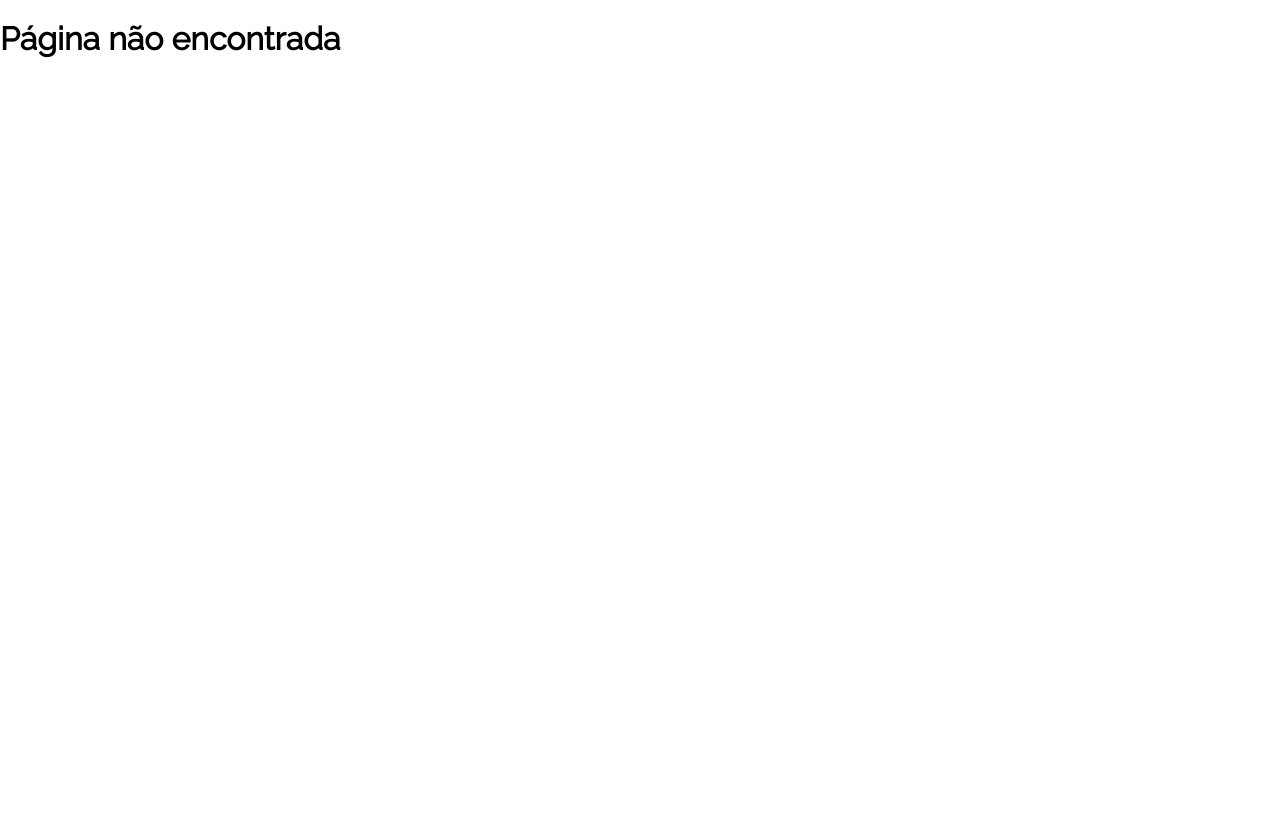
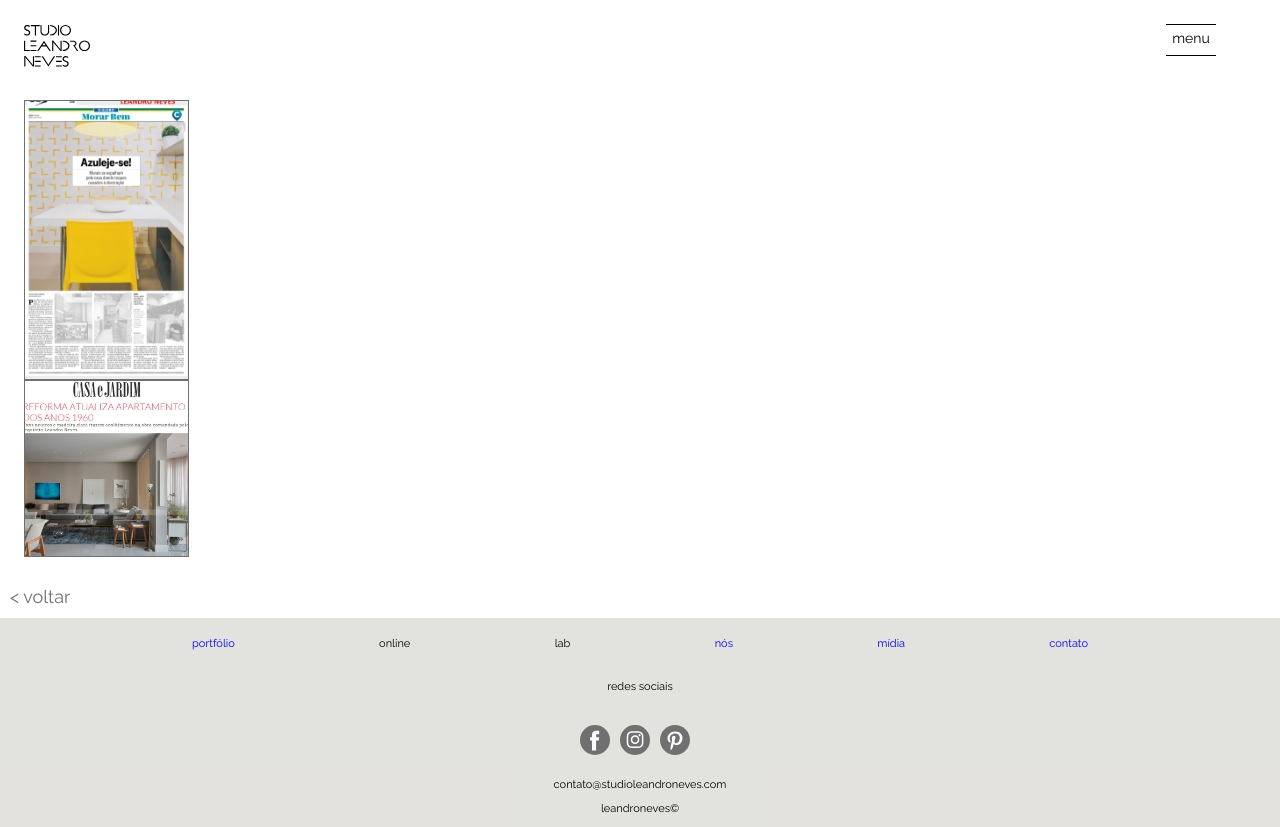
Before and after one commit to laerciodev/leandro-neves-site, a Gatsby site: page /midia in a window 1280 px wide. Before the commit this address had no page. Before the commit the page ends 800 px from the top, so only its background shows below. Built offline with nearby package versions, Linux system fonts and the light colour scheme; Gatsby itself is replaced by a stand-in of ours.

Commit message:
feat: create page midia

```diff
--- a/gatsby-config.js
+++ b/gatsby-config.js
@@ -63,6 +63,13 @@ module.exports = {
     {
       resolve: `gatsby-source-filesystem`,
       options: {
+        name: `content-midia`,
+        path: `${__dirname}/src/static/assets/img/content-midia`,
+      },
+    },
+    {
+      resolve: `gatsby-source-filesystem`,
+      options: {
         name: `content-contato`,
         path: `${__dirname}/src/static/assets/img/content-contato`,
       },
--- /dev/null
+++ b/src/components/ContentMidia/index.js
@@ -0,0 +1,44 @@
+import React from 'react';
+import {useStaticQuery, graphql } from 'gatsby';
+import Img from 'gatsby-image';
+import './styles.css';
+
+const ContentMidia = () => {
+    const { allFile } = useStaticQuery(
+        graphql`
+          query {
+            allFile(
+              filter: {
+                extension: { regex: "/(jpg)/" }
+                sourceInstanceName: { eq: "content-midia" }
+              }
+            ) {
+              edges {
+                node {
+                  id
+                  childImageSharp {
+                    fluid(maxWidth: 165, quality: 100) {
+                      ...GatsbyImageSharpFluid_withWebp
+                    }
+                  }
+                }
+              }
+            }
+          }
+        `
+    );
+
+    const { edges: imgsMidia } = allFile;
+
+    const renderItemImg = item => (
+        <Img className="img-midia" fluid={item.node.childImageSharp.fluid} key={item.node.id} />
+    );
+
+    return (
+        <main className="midia">
+            { imgsMidia.map(img => renderItemImg(img) ) }
+        </main>
+    )
+}
+
+export default ContentMidia;
--- /dev/null
+++ b/src/components/ContentMidia/styles.css
@@ -0,0 +1,8 @@
+.midia {
+    padding-top: 100px;
+    padding-left: 24px;
+}
+
+.img-midia {
+    max-width: 165px;
+}
--- a/src/components/Menu/MenuContainer/index.js
+++ b/src/components/Menu/MenuContainer/index.js
@@ -8,7 +8,7 @@ const MenuContainer = () => (
         <li className="menu-item">online</li>
         <li className="menu-item">lab</li>
         <li className="menu-item"><Link to="/nos" className="link" title="nós">nós</Link></li>
-        <li className="menu-item">mídia</li>
+        <li className="menu-item"><Link to="/midia">mídia</Link></li>
         <li className="menu-item"><Link to="/contato" className="link" title="contato">contato</Link></li>
     </ul>
 );
--- /dev/null
+++ b/src/pages/midia.js
@@ -0,0 +1,14 @@
+import React from 'react';
+import Header from '../components/Header';
+import ContentMidia from '../components/ContentMidia';
+import Footer from '../components/Footer';
+
+const Midia = () => (
+    <>
+        <Header />
+        <ContentMidia />
+        <Footer />
+    </>
+);
+
+export default Midia;
```
Also changed, not shown: src/static/assets/img/content-midia/midia-1@2x.jpg (added), src/static/assets/img/content-midia/midia-2@2x.jpg (added).
